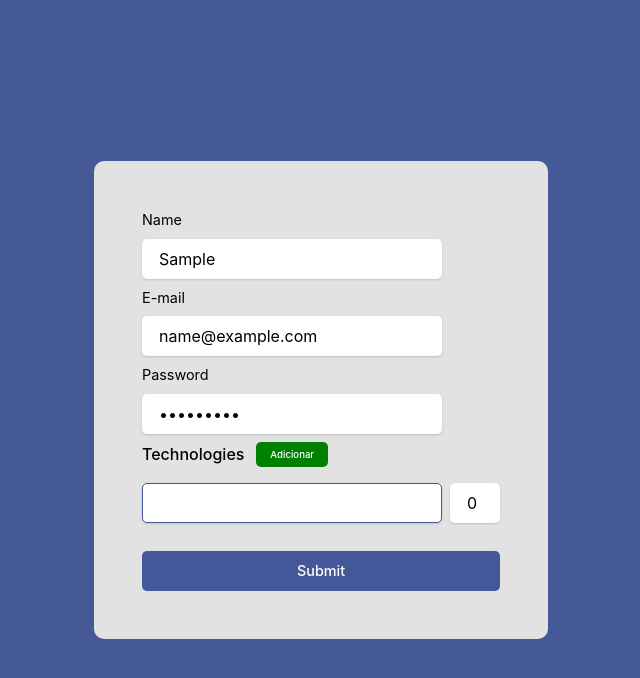
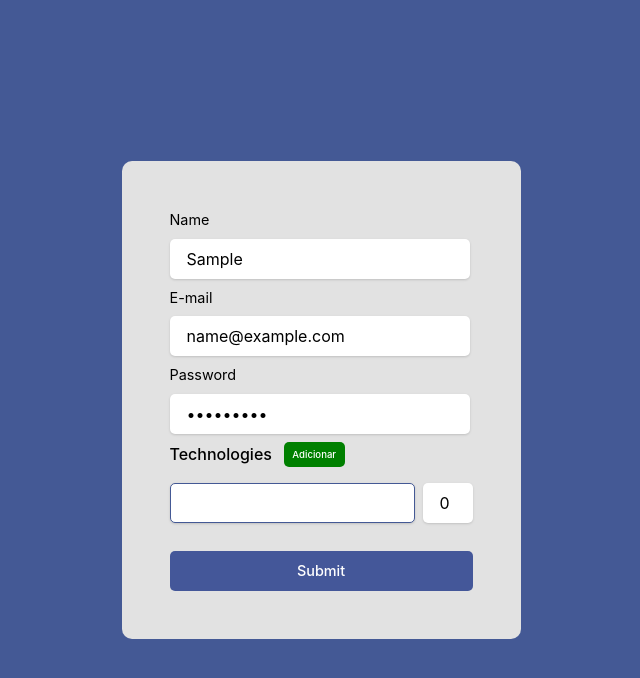
Before and after one commit to Alana-Rocha/Hook-Form-Study, a React (Vite) app: page / in a window 1280 px wide. Both pictures are taken after typing "Sample", "name@example.com", "Sample123" into the empty fields and a click on the button "Adicionar". Shown: the top 678 px of the page, without its empty margins (319-959 px from the left). Built offline with nearby package versions, Linux system fonts and the light colour scheme.

Commit message:
feat: validação de tecnologias

```diff
--- a/src/App.tsx
+++ b/src/App.tsx
@@ -5,6 +5,7 @@ import { useFieldArray, useForm } from "react-hook-form";
 import { z } from "zod";
 import { Button } from "./components/Button";
 import { Input } from "./components/Input";
+import "./styles/App.css";
 
 const createUseFormSchema = z.object({
   name: z
@@ -24,12 +25,14 @@ const createUseFormSchema = z.object({
     .nonempty("O e-mail é obrigatório")
     .email("Formato de e-mail inválido"),
   password: z.string().min(6, "A senha precisa de no mínimo 6 caracteres"),
-  techs: z.array(
+  techs: z
+    .array(
       z.object({
         title: z.string().nonempty("O título é obrigatório"),
-      knowledge: z.number().min(1).max(100),
+        knowledge: z.coerce.number().min(1).max(100),
       })
-  ),
+    )
+    .min(2, "Insira pelo menos 2 tecnologias."),
 });
 
 type CreateUseFormData = z.infer<typeof createUseFormSchema>;
@@ -82,7 +85,6 @@ export const App = () => {
           {errors.email && <span>{errors.email.message}</span>}
           <Input label={"Password"} type="password" {...register("password")} />
           {errors.password && <span>{errors.password.message}</span>}
-          {/* {errors.password && <span>{errors.password.message}</span>} */}
 
           <Flex gap={3}>
             <label style={{ fontWeight: "500" }}>Technologies</label>
@@ -101,17 +103,30 @@ export const App = () => {
           {fields.map((field, index) => {
             return (
               <Flex key={field.id} gap={2}>
+                <Flex flexDir="column" gap={1}>
                   <Input
-                  // label={"Technologies"}
                     type="text"
                     {...register(`techs.${index}.title`)}
+                    w="245px"
                   />
+
+                  {errors.techs?.[index]?.title && (
+                    <span>{errors.techs?.[index]?.title?.message}</span>
+                  )}
+                </Flex>
+
+                <Flex flex="1" flexDir="column" gap={1}>
                   <Input
-                  // label={"Technologies"}
-                  w='50px'
+                    w="50px"
                     type="text"
                     {...register(`techs.${index}.knowledge`)}
                   />
+
+                  {errors.techs?.[index]?.knowledge && (
+                    <span>{errors.techs?.[index]?.knowledge?.message}</span>
+                  )}
+                </Flex>
+                {errors.techs && <span>{errors.techs.message}</span>}
               </Flex>
             );
           })}
--- a/src/components/Input.tsx
+++ b/src/components/Input.tsx
@@ -34,7 +34,6 @@ export const Input = memo(
               bgColor="white"
               borderRadius="5px"
               border="1px solid transparent"
-              _hover={{}}
               boxShadow="base"
               _focusVisible={{ borderColor: "#445995" }}
               {...rest}
@@ -43,9 +42,7 @@ export const Input = memo(
               <Button
                 borderRightRadius="12px"
                 onClick={() => onConfirm && onConfirm()}
-              >
-                {/* <SearchIcon fontSize="5rem" /> */}
-              </Button>
+              ></Button>
             )}
           </InputGroup>
         </FormControl>
--- a/src/styles/App.css
+++ b/src/styles/App.css
@@ -1,125 +1,3 @@
-*,
-*::after,
-*::before {
-  box-sizing: border-box;
+span {
+  color: red;
 }
-
-html {
-  --font: -apple-system, BlinkMacSystemFont, 'Segoe UI', Roboto, Oxygen, Ubuntu,
-    Cantarell, 'Open Sans', 'Helvetica Neue', sans-serif;
-  --font-title: Georgia, 'Times New Roman', Times, serif;
-  --font-size: 1.2rem;
-  --color: #aa87ff;
-  --color-light: #edf;
-  --color-dark: #206;
-  --radius: 0.25rem;
-}
-
-body {
-  margin: 1.5rem;
-}
-
-body,
-input,
-textarea,
-button {
-  font-size: var(--font-size);
-  font-family: var(--font);
-}
-
-h1,
-h2,
-h3 {
-  font-family: var(--font-title);
-}
-
-h1,
-h2,
-h3,
-p,
-ul {
-  margin: 1rem 0;
-}
-
-ul {
-  list-style: square;
-}
-
-li {
-  margin-bottom: 0.5rem;
-}
-
-label {
-  display: block;
-  margin-bottom: 0.25rem;
-}
-
-input,
-textarea {
-  display: block;
-  border: 1px solid #ccc;
-  width: 30%;
-  padding: 0.75rem;
-  border-radius: var(--radius);
-  background: #eee;
-  transition: 0.2s;
-}
-
-input[type='checkbox'] {
-  display: inline-block;
-  width: auto;
-  margin: 0 0.5rem 0 0;
-}
-
-input:focus,
-textarea:focus {
-  outline: none;
-  border-color: var(--color);
-  background: white;
-  box-shadow: 0 0 0 3px var(--color-light);
-}
-
-button {
-  display: block;
-  cursor: pointer;
-  border: none;
-  border-radius: var(--radius);
-  transition: 0.1s;
-  background: var(--color);
-  color: var(--color-dark);
-  padding: 1em 1.5em;
-  margin-bottom: 2rem;
-  margin-top: 1rem;
-}
-
-button:hover,
-button:focus {
-  background: var(--color);
-  box-shadow: 0 0 0 3px var(--color-light), 0 0 0 4px var(--color);
-  outline: none;
-}
-
-button:active {
-  box-shadow: 0 0 0 3px var(--color), 0 0 0 4px var(--color);
-}
-
-button:disabled {
-  opacity: 0.5;
-  cursor: wait;
-}
-
-hr {
-  border: 2px solid #eee;
-  margin: 2rem auto;
-}
-
-video,
-img {
-  max-width: 100%;
-  display: block;
-}
-
-.flex {
-  display: flex;
-  gap: 1rem;
-}
```
Also changed, not shown: src/components/Box.tsx (deleted, +0 -12 lines). Lines whose indentation alone changed are shown as unchanged.
